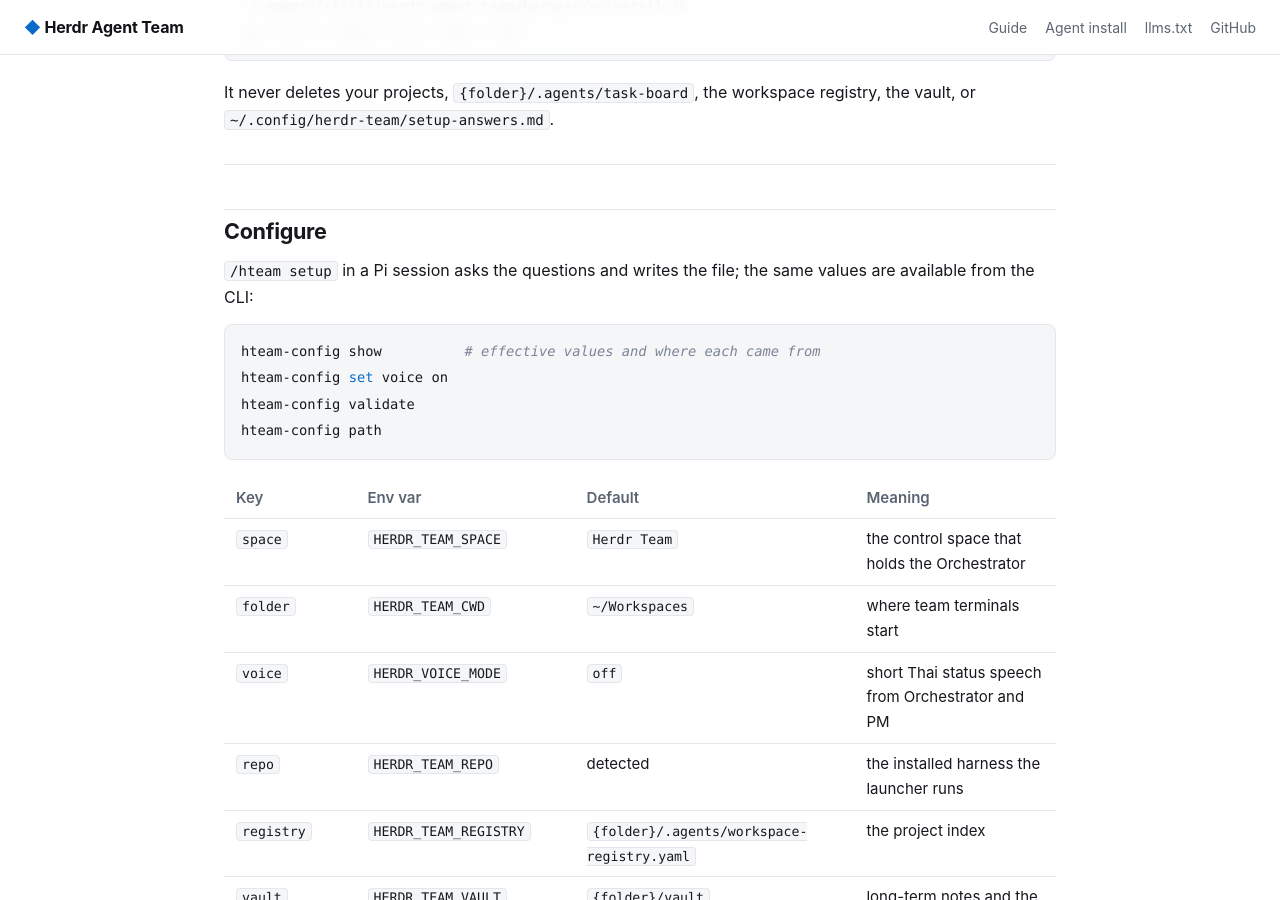
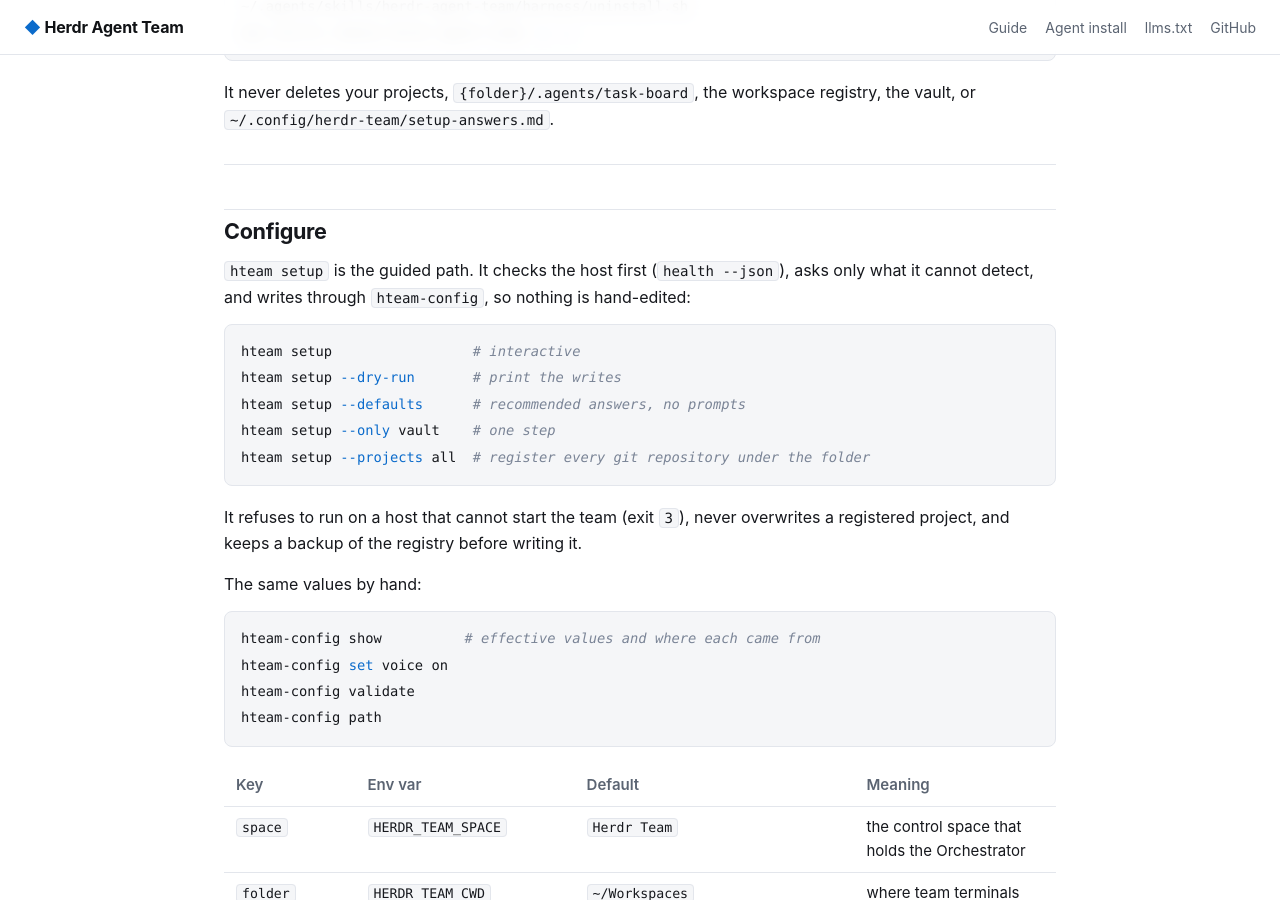
Before and after one commit to tomozard/agent-skills, a Jekyll site: the page built from docs/index.md, in a window 1280 px wide and 900 px high, scrolled down 3489 px. Built offline with Jekyll 4.4.1, drawn with Linux system fonts in a browser that asks for light colours; some of the changed text lies outside the part shown.

Commit message:
feat(setup): a guided wizard that asks only what it cannot detect
hteam setup runs the health check first, then walks folder, vault, project
registry, and voice. It writes through hteam-config and the registry file, never
hand-edits, never overwrites a registered project, and backs the registry up
before writing it.

  hteam setup                  interactive
  hteam setup --defaults       recommended answers, no prompts
  hteam setup --dry-run        print the writes, change nothing
  hteam setup --only folder   one step
  hteam setup --projects all  register every git repository under the folder
  hteam setup --json          machine summary only

Exit codes: 0 done, 1 aborted, 2 usage, 3 host cannot run the team. A non-TTY run
without --defaults is refused rather than guessed.

Also fixes a real YAML trap found by the tests: hteam-config wrote 'voice: on',
which its own parser reads as a string but PyYAML reads as a boolean. Ambiguous
scalars are now quoted, so every reader agrees.

Wiring: setup_harness installs it, 'hteam setup' hands off to it, the npx entry
gains a working setup subcommand, validate.sh runs the new suite, docs/check.sh
knows the command.

````diff
--- a/docs/index.md
+++ b/docs/index.md
@@ -151,8 +151,23 @@ registry, the vault, or `~/.config/herdr-team/setup-answers.md`.
 
 ## Configure
 
-`/hteam setup` in a Pi session asks the questions and writes the file; the same
-values are available from the CLI:
+`hteam setup` is the guided path. It checks the host first (`health --json`), asks
+only what it cannot detect, and writes through `hteam-config`, so nothing is
+hand-edited:
+
+```bash
+hteam setup                 # interactive
+hteam setup --dry-run       # print the writes
+hteam setup --defaults      # recommended answers, no prompts
+hteam setup --only vault    # one step
+hteam setup --projects all  # register every git repository under the folder
+```
+
+It refuses to run on a host that cannot start the team (exit `3`), never
+overwrites a registered project, and keeps a backup of the registry before
+writing it.
+
+The same values by hand:
 
 ```bash
 hteam-config show          # effective values and where each came from
@@ -390,6 +405,7 @@ Repeat `roster ROLE TIER` for each role and tier you touched. A route that print
 | `hteam` | start or report the Orchestrator in the app |
 | `hteam check`, `hteam check --deep` | prerequisites, then installed-artifact integrity |
 | `hteam health`, `hteam health --json` | readiness: host, Herdr, runtimes, install, routing, vault, voice — exit `3` when the host cannot run the team |
+| `hteam setup` | guided: Herdr check → folder → vault → projects → voice; `--defaults`, `--dry-run`, `--only`, `--projects all\|none` |
 | `hteam-config show`, `set`, `validate` | read and write per-machine config |
 | `hteam-dispatch <role> --brief F --request "…" --risk low` | one call: intake → shape → spawn, and it refuses a role the shape does not staff |
 | `hteam-dispatch --explain --request "…" --risk low` | print the resolved shape without spawning |
@@ -474,6 +490,7 @@ Known gaps, in priority order:
    artifacts are still open.
 2. **`hteam model`** — a wizard for routing, writing a layered
    `team.local.json` so `npx skills update` cannot silently revert a model choice.
+   `hteam setup` deliberately stops before models for that reason.
 3. **`hteam agent`** — a constrained "clone a role contract" wizard; a brand-new
    role still belongs in the repository, with tests.
 4. **npm package** — `npx herdr-agent-team`, version-pinned, instead of fetching
--- a/docs/llms.txt
+++ b/docs/llms.txt
@@ -24,6 +24,7 @@ Install, then verify:
 - `hteam`: start or report the Orchestrator in the Herdr app.
 - `hteam check [--deep]`: prerequisites, then installed-artifact integrity.
 - `hteam health [--json]`: one readiness verdict for host, Herdr, runtimes, install, routing, vault, and voice; exit 3 when the host cannot run the team.
+- `hteam setup [--defaults|--dry-run|--only ...]`: guided setup — host check, folder, vault, project registry, voice.
 - `hteam-config show|get|set|validate|path`: per-machine config at `~/.config/herdr-team/hteam.yaml`.
 - `hteam-dispatch <role> --brief F --request "…" --risk low`: intake, resolve, spawn in one call.
 - `workflow-shape --list`: the eleven task shapes (`W0`–`W10`).
````
Also changed, not shown: docs/agent-install.md (+9 -1 lines), README.md, 8 other files.
